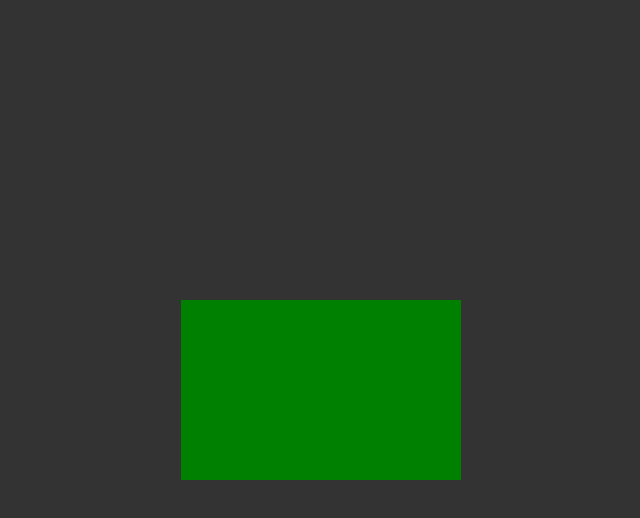
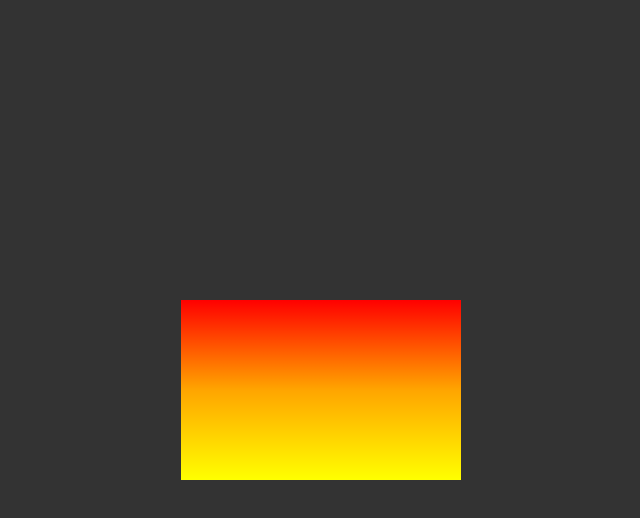
Before and after one commit to amir420sam/cafe-tribu, a plain HTML site: page index.html in a window 1280 px wide. Both pictures are taken after a click on the element 640 px from the left and 400 px from the top of the page. Shown: the whole page, without its empty margins (329-969 px from the left). Drawn offline with Linux system fonts and the light colour scheme.

Commit message:
Update index.html

```diff
--- a/index.html
+++ b/index.html
@@ -4,7 +4,60 @@
   <meta charset="UTF-8">
   <meta name="viewport" content="width=device-width, initial-scale=1.0">
   <title>Burning Flag</title>
-  <link rel="stylesheet" href="style.css">
+  <style>
+    body {
+      margin: 0;
+      padding: 0;
+      display: flex;
+      justify-content: center;
+      align-items: center;
+      height: 100vh;
+      background-color: #333;
+    }
+
+    .flag-container {
+      position: relative;
+      width: 300px;
+      height: 200px;
+    }
+
+    .flag {
+      position: absolute;
+      width: 100%;
+      height: 100%;
+      overflow: hidden;
+      transition: height 0.5s ease-in-out;
+    }
+
+    .flag-pole {
+      position: absolute;
+      width: 20px;
+      height: 100%;
+      background-color: #333;
+    }
+
+    .flag-body {
+      position: absolute;
+      width: 280px;
+      height: 180px;
+      left: 20px;
+      background-color: #008000;
+    }
+
+    .flag.burning .flag-body {
+      background: linear-gradient(to bottom, #ff0000, #ffa500, #ffff00);
+      animation: burning 1s linear infinite;
+    }
+
+    @keyframes burning {
+      0% {
+        background-position: 0% 0%;
+      }
+      100% {
+        background-position: 100% 100%;
+      }
+    }
+  </style>
 </head>
 <body>
   <div class="flag-container">
@@ -14,6 +67,30 @@
     </div>
   </div>
 
-  <script src="script.js"></script>
+  <script>
+    const flag = document.getElementById('flag');
+    let isOnFire = false;
+
+    flag.addEventListener('click', () => {
+      if (!isOnFire) {
+        startBurning();
+      }
+    });
+
+    function startBurning() {
+      isOnFire = true;
+      flag.classList.add('burning');
+
+      let flameHeight = 0;
+      const flameBurnInterval = setInterval(() => {
+        flameHeight += 2;
+        flag.style.height = `${200 + flameHeight}px`;
+
+        if (flameHeight >= 100) {
+          clearInterval(flameBurnInterval);
+        }
+      }, 50);
+    }
+  </script>
 </body>
 </html>
```
